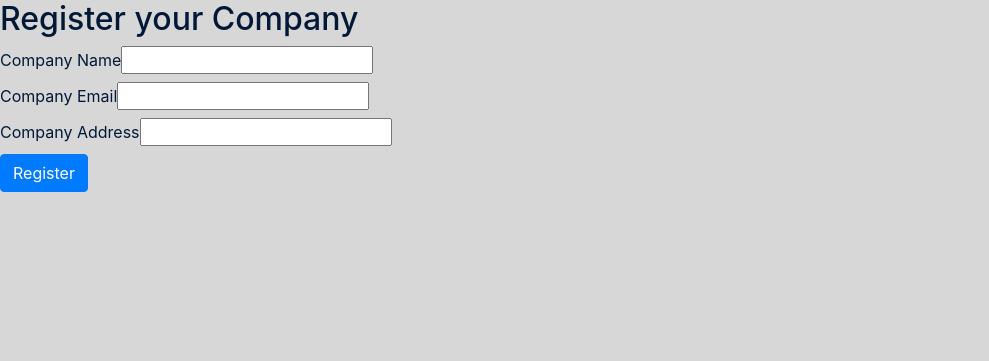
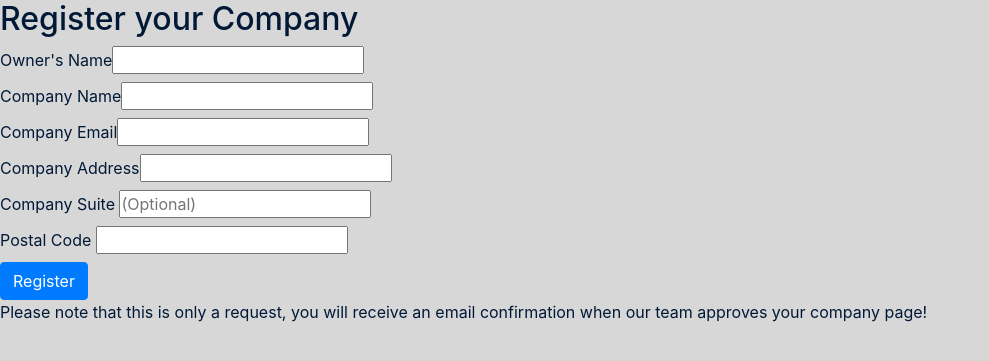
Before and after one commit to Kaolinnie/eCommerce_Project, a PHP site: page /Company in a window 1280 px wide. Shown: the part 64-425 px from the top of the page, without its empty margins (0-989 px from the left). Run offline with PHP 8.4, Linux system fonts and the light colour scheme; the visitor is signed in with stand-in values (Sample User, id 1); data comes from the database, SQL or seed files in the repository.

Commit message:
changes to company

```diff
--- a/app/controllers/Company.php
+++ b/app/controllers/Company.php
@@ -4,14 +4,22 @@ namespace app\controllers;
 class Company extends \app\core\Controller {
     public function index() {
         if(isset($_POST['action'])) {
+
+            $company_owner = $_POST['company_owner_name_input'];
             $company_name = $_POST['company_name_input'];
             $company_email = $_POST['company_email_input'];
             $company_address = $_POST['company_address_input'];
+            $company_suite = $_POST['company_suite_input'];
+            $company_postalCode = $_POST['company_postal_code_input'];
 
             $company = new \app\models\Company();
+            $company->company_owner = $company_owner;
             $company->company_name = $company_name;
             $company->company_email = $company_email;
             $company->company_address = $company_address;
+            $company->company_suite = $company_suite;
+            $company->company_postalCode = $company_postalCode;
+
             $company->insert();
             $this->view('Main/index');
         } else {
--- a/app/models/Company.php
+++ b/app/models/Company.php
@@ -3,8 +3,8 @@ namespace app\models;
 
 class Company extends \app\core\Model {
     public function insert(){
-        $SQL = "INSERT INTO company(company_name, company_email , company_address) VALUES (:company_name,:company_email,:company_address)";
+        $SQL = "INSERT INTO company(company_owner, company_name, company_email , company_address, company_suite, company_postalCode) VALUES (:company_owner,:company_name,:company_email,:company_address,:company_suite,:company_postalCode)";
         $STMT = self::$_connection->prepare($SQL);
-        $STMT->execute(["company_name"=>$this->company_name,"company_email"=>$this->company_email,"company_address"=>$this->company_address]);
+        $STMT->execute(["company_owner"=>$this->company_owner, "company_name"=>$this->company_name, "company_email"=>$this->company_email,"company_address"=>$this->company_address, "company_suite"=>$this->company_suite,"company_postalCode"=>$this->company_postalCode]);
     }
 }
--- a/app/views/Company/index.php
+++ b/app/views/Company/index.php
@@ -13,11 +13,15 @@
     <main>
         <h2>Register your Company</h2>
         <form action='' method="post">
+            <label>Owner's Name<input type="text" name="company_owner_name_input" required></label><br>
             <label>Company Name<input type="text" name="company_name_input" required></label><br>
             <label>Company Email<input type="text" name="company_email_input" required></label><br>
             <label>Company Address<input type="text" name="company_address_input" required></label><br>
+            <label>Company Suite <input type="text" name="company_suite_input" placeholder="(Optional)"></label><br>
+            <label>Postal Code <input type="text" name="company_postal_code_input" required></label><br>
             <input class="submitButton btn btn-primary" type="submit" value="Register" name="action">
         </form>
+        <p>Please note that this is only a request, you will receive an email confirmation when our team approves your company page!</p>
     </main>
     <?php $this->view('Layout/Scripts'); ?>
     <script src="/resources/scripts/main.js"></script>
```
